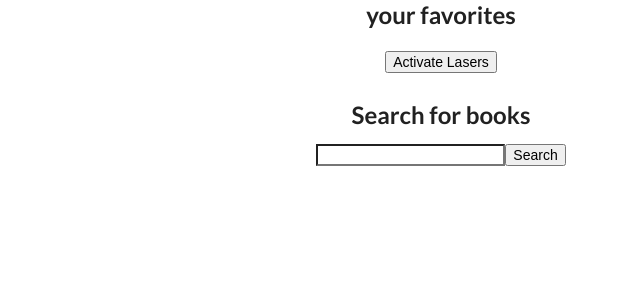
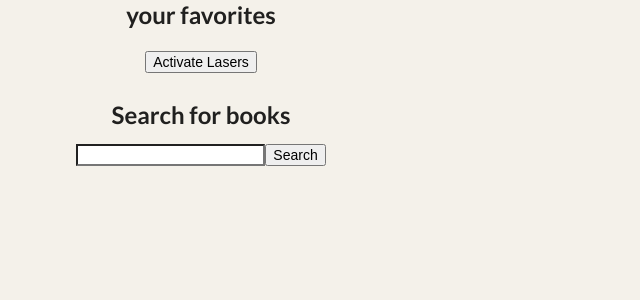
Before and after one commit to hamjahb/my-books, a React (Create React App) app: page / in a window 1280 px wide. Shown: the top 300 px of the page, without its empty margins (199-839 px from the left). Built offline with nearby package versions, Linux system fonts and the light colour scheme.

Commit message:
fixed readme

```diff
--- a/src/App.css
+++ b/src/App.css
@@ -2,8 +2,11 @@
   text-align: center;
   background: #F4F1EA;
   height: 100vh;
-  width: 100pv;
+  width: 100vh;
+}
 
+body {
+  background: #F4F1EA;
 }
 
 .App-logo {
```
Also changed, not shown: 1 other file (tests, documents, lock files or other folders).
